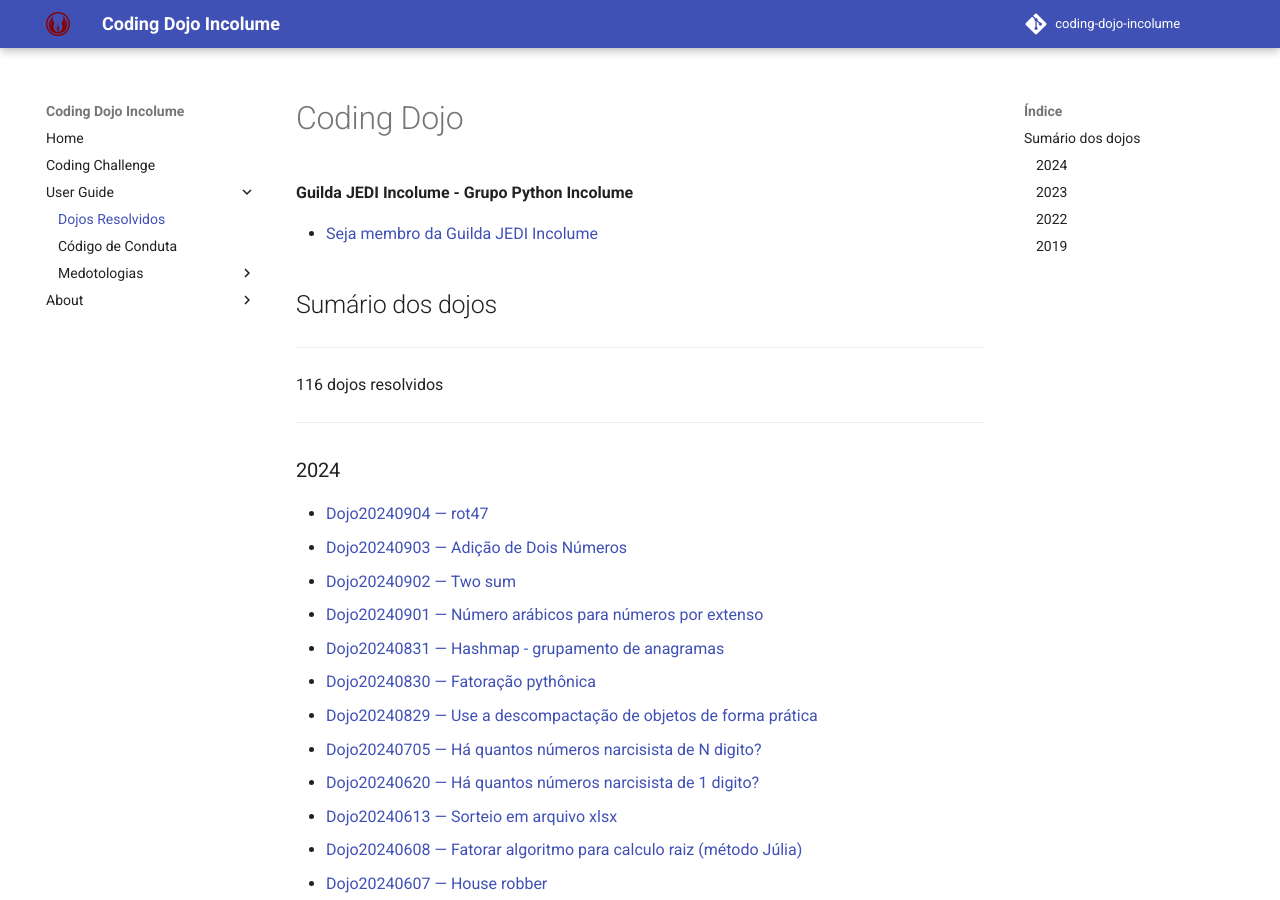
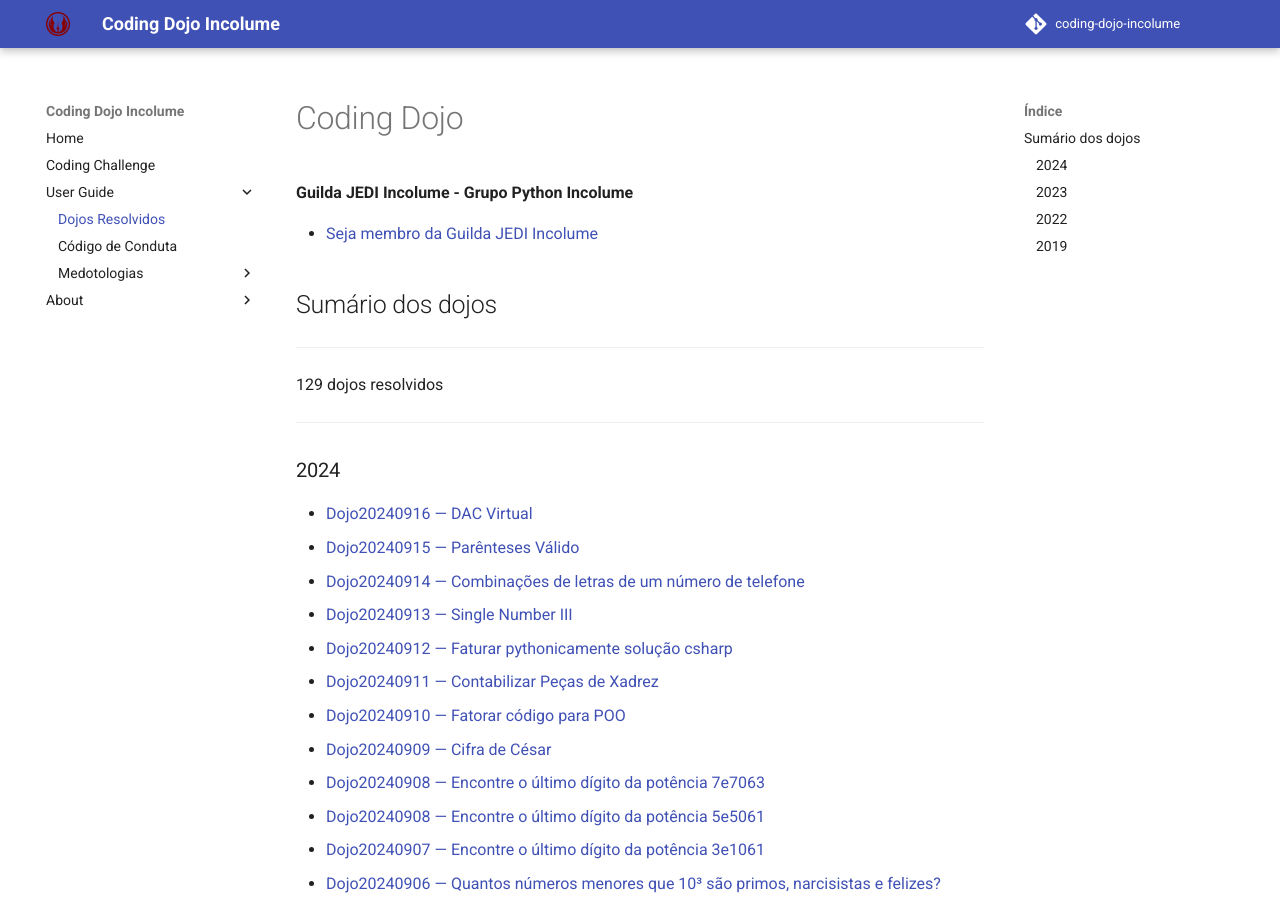
Before and after one commit to incolume-jedi/coding-dojo, an MkDocs documentation site: the page built from docs/user_guide/dojos-resolvidos.md, in a window 1280 px wide and 900 px high. Built offline with MkDocs 1.6.1 and Material for MkDocs 9.7.7, drawn with Linux system fonts in a browser that asks for light colours; comment, search, counter and statistics services are not loaded; some of the changed text lies outside the part shown.

Commit message:
docs: atualização da documentação com script `dojo sumary -r --doc`

```diff
--- a/docs/user_guide/dojos-resolvidos.md
+++ b/docs/user_guide/dojos-resolvidos.md
@@ -8,11 +8,27 @@
 
 ---
 
-116 dojos resolvidos
+129 dojos resolvidos
 
 ---
 
+
+
 ### 2024
+
+ - [Dojo20240916 &#8212; DAC Virtual](https://github.com/incolume-jedi/coding-dojo/tree/dev/incolume/py/coding_dojo_jedi/dojo20240916/README.md){:target="_blank"}
+ - [Dojo20240915 &#8212; Parênteses Válido](https://github.com/incolume-jedi/coding-dojo/tree/dev/incolume/py/coding_dojo_jedi/dojo20240915/README.md){:target="_blank"}
+ - [Dojo20240914 &#8212; Combinações de letras de um número de telefone](https://github.com/incolume-jedi/coding-dojo/tree/dev/incolume/py/coding_dojo_jedi/dojo20240914/README.md){:target="_blank"}
+ - [Dojo20240913 &#8212; Single Number III](https://github.com/incolume-jedi/coding-dojo/tree/dev/incolume/py/coding_dojo_jedi/dojo20240913/README.md){:target="_blank"}
+ - [Dojo20240912 &#8212; Faturar pythonicamente solução csharp](https://github.com/incolume-jedi/coding-dojo/tree/dev/incolume/py/coding_dojo_jedi/dojo20240912/README.md){:target="_blank"}
+ - [Dojo20240911 &#8212; Contabilizar Peças de Xadrez](https://github.com/incolume-jedi/coding-dojo/tree/dev/incolume/py/coding_dojo_jedi/dojo20240911/README.md){:target="_blank"}
+ - [Dojo20240910 &#8212; Fatorar código para POO](https://github.com/incolume-jedi/coding-dojo/tree/dev/incolume/py/coding_dojo_jedi/dojo20240910/README.md){:target="_blank"}
+ - [Dojo20240909 &#8212; Cifra de César](https://github.com/incolume-jedi/coding-dojo/tree/dev/incolume/py/coding_dojo_jedi/dojo20240909/README.md){:target="_blank"}
+ - [Dojo20240908 &#8212; Encontre o último dígito da potência 7e7063](https://github.com/incolume-jedi/coding-dojo/tree/dev/incolume/py/coding_dojo_jedi/dojo20240908/problem2.md){:target="_blank"}
+ - [Dojo20240908 &#8212; Encontre o último dígito da potência 5e5061](https://github.com/incolume-jedi/coding-dojo/tree/dev/incolume/py/coding_dojo_jedi/dojo20240908/problem1.md){:target="_blank"}
+ - [Dojo20240907 &#8212; Encontre o último dígito da potência 3e1061](https://github.com/incolume-jedi/coding-dojo/tree/dev/incolume/py/coding_dojo_jedi/dojo20240907/README.md){:target="_blank"}
+ - [Dojo20240906 &#8212; Quantos números menores que 10³ são primos, narcisistas e felizes? ](https://github.com/incolume-jedi/coding-dojo/tree/dev/incolume/py/coding_dojo_jedi/dojo20240906/README.md){:target="_blank"}
+ - [Dojo20240905 &#8212; Luhn algorithm](https://github.com/incolume-jedi/coding-dojo/tree/dev/incolume/py/coding_dojo_jedi/dojo20240905/README.md){:target="_blank"}
  - [Dojo20240904 &#8212; rot47](https://github.com/incolume-jedi/coding-dojo/tree/dev/incolume/py/coding_dojo_jedi/dojo20240904/README.md){:target="_blank"}
  - [Dojo20240903 &#8212; Adição de Dois Números](https://github.com/incolume-jedi/coding-dojo/tree/dev/incolume/py/coding_dojo_jedi/dojo20240903/README.md){:target="_blank"}
  - [Dojo20240902 &#8212; Two sum](https://github.com/incolume-jedi/coding-dojo/tree/dev/incolume/py/coding_dojo_jedi/dojo20240902/README.md){:target="_blank"}
--- a/incolume/py/coding_dojo_jedi/version.txt
+++ b/incolume/py/coding_dojo_jedi/version.txt
@@ -1 +1 @@
-1.55.0a20
+1.55.0a22
```
